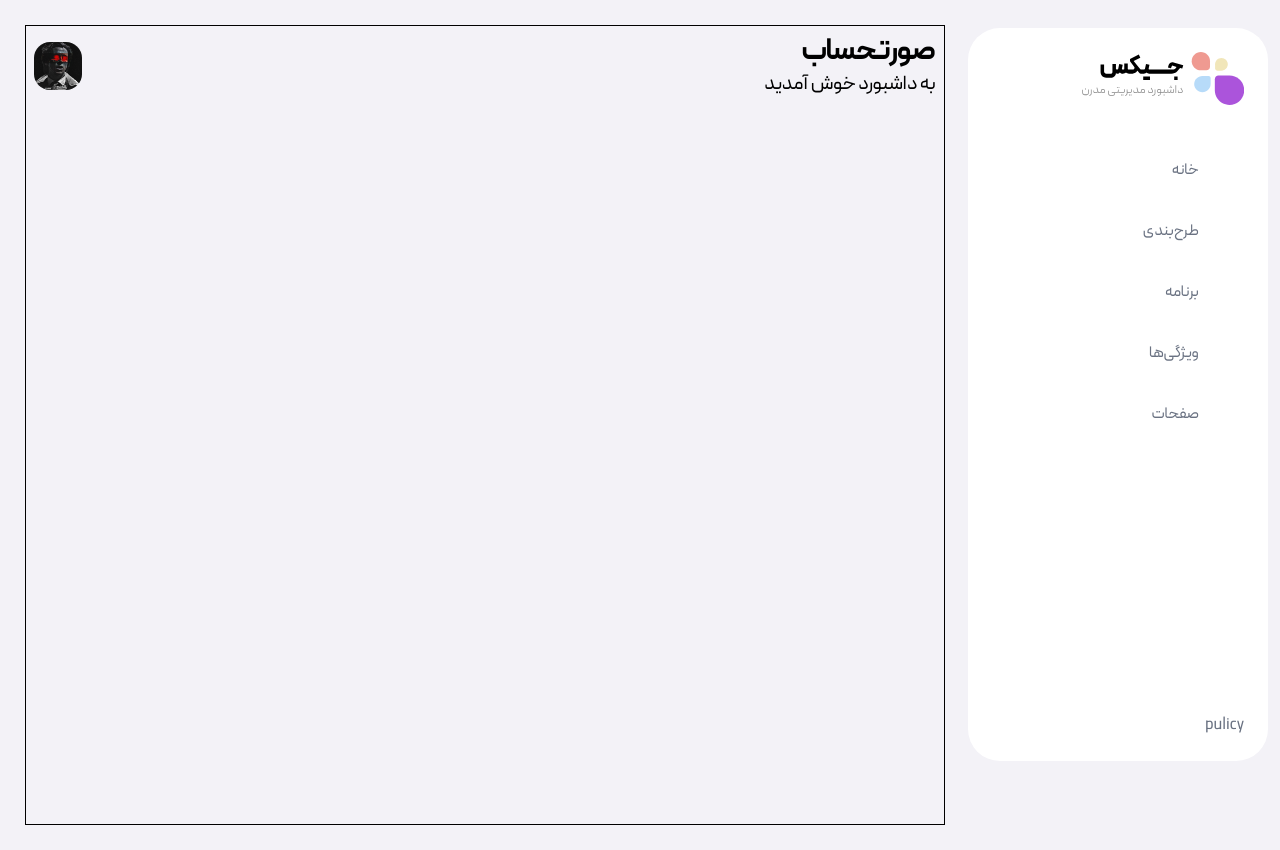
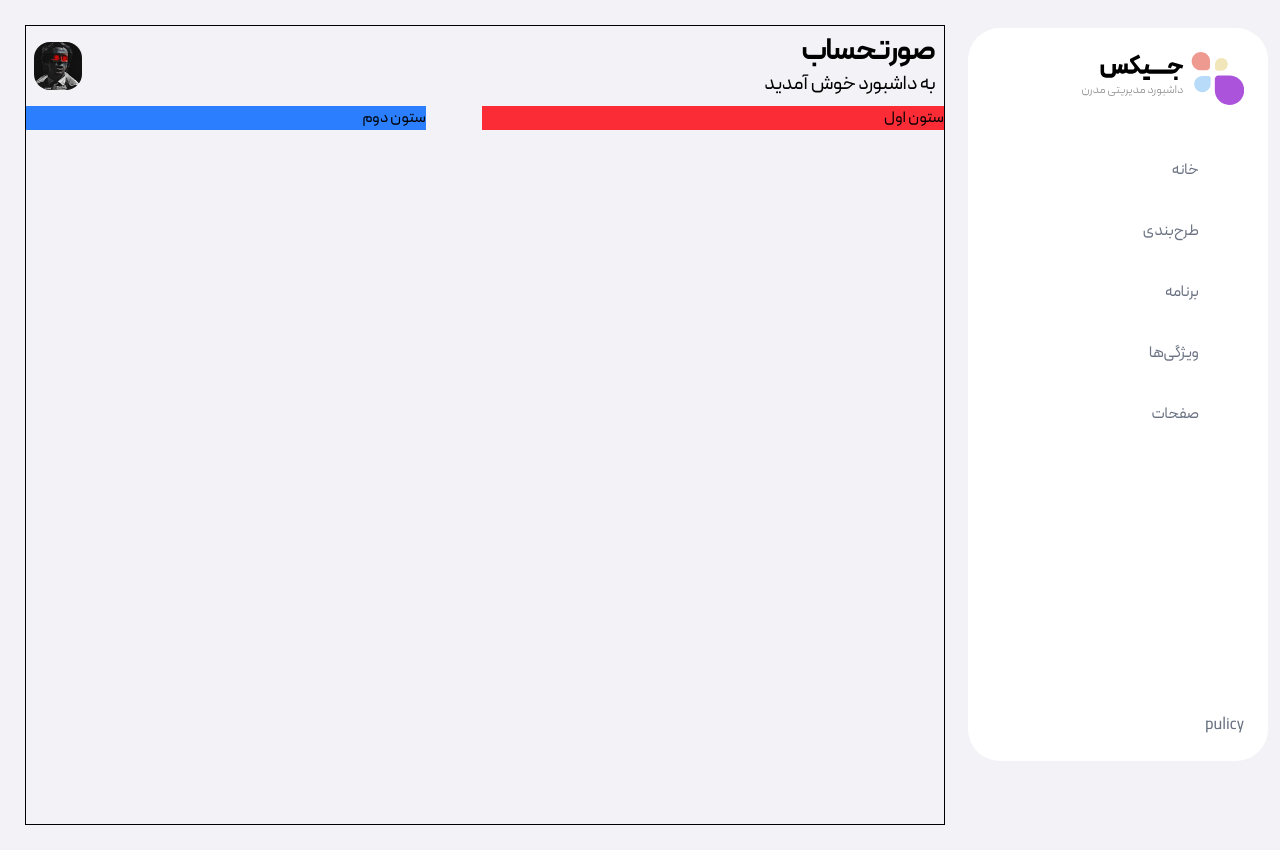
Before and after one commit to amir4976/geex, a Next.js app: page / in a window 1280 px wide. Built offline with nearby package versions, Linux system fonts and the light colour scheme; some icons are missing.

Commit message:
fixing page 1

```diff
--- a/src/app/page.tsx
+++ b/src/app/page.tsx
@@ -14,8 +14,12 @@ export default function Home() {
           </div>
           {/* end topbar */}
 
-
-
+          <div className="flex gap-14">
+            <div className="flex-1 bg-red-500">ستون اول</div>
+            <div className="min-w-[400px] max-w-[400px]   bg-blue-500">
+              ستون دوم
+            </div>
+          </div>
         </div>
       </MainLayout>
     </>
```
